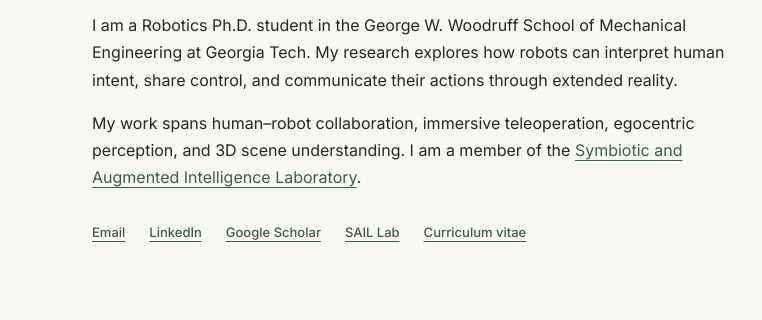
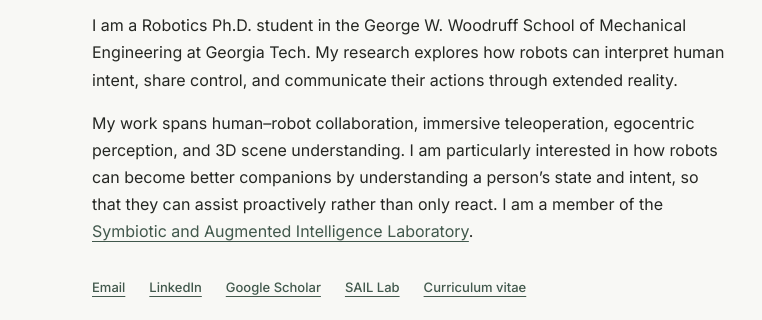
Before and after one commit to knsjoon/knsjoon.github.io, a plain HTML site: page index.html in a window 1280 px wide. Shown: the part 313-633 px from the top of the page, 399-1161 px from the left. Drawn offline with Linux system fonts and the light colour scheme.

Commit message:
Expand bio with research interest in proactive assistance
Co-Authored-By: Claude Opus 5.5 <noreply@anthropic.com>

```diff
--- a/index.html
+++ b/index.html
@@ -32,7 +32,7 @@
         <h1>Seok Joon Kim</h1>
         <p class="role">Robotics Ph.D. student · Georgia Institute of Technology</p>
         <p class="bio">I am a Robotics Ph.D. student in the George W. Woodruff School of Mechanical Engineering at Georgia Tech. My research explores how robots can interpret human intent, share control, and communicate their actions through extended reality.</p>
-        <p class="bio">My work spans human–robot collaboration, immersive teleoperation, egocentric perception, and 3D scene understanding. I am a member of the <a class="affiliation-link" href="https://sail.coe.gatech.edu/" target="_blank" rel="noreferrer">Symbiotic and Augmented Intelligence Laboratory</a>.</p>
+        <p class="bio">My work spans human–robot collaboration, immersive teleoperation, egocentric perception, and 3D scene understanding. I am particularly interested in how robots can become better companions by understanding a person’s state and intent, so that they can assist proactively rather than only react. I am a member of the <a class="affiliation-link" href="https://sail.coe.gatech.edu/" target="_blank" rel="noreferrer">Symbiotic and Augmented Intelligence Laboratory</a>.</p>
         <div class="profile-links">
           <a href="mailto:seokjoonkim@gatech.edu">Email</a>
           <a href="https://www.linkedin.com/in/seok-joon-kim-GT/" target="_blank" rel="noreferrer">LinkedIn</a>
```
